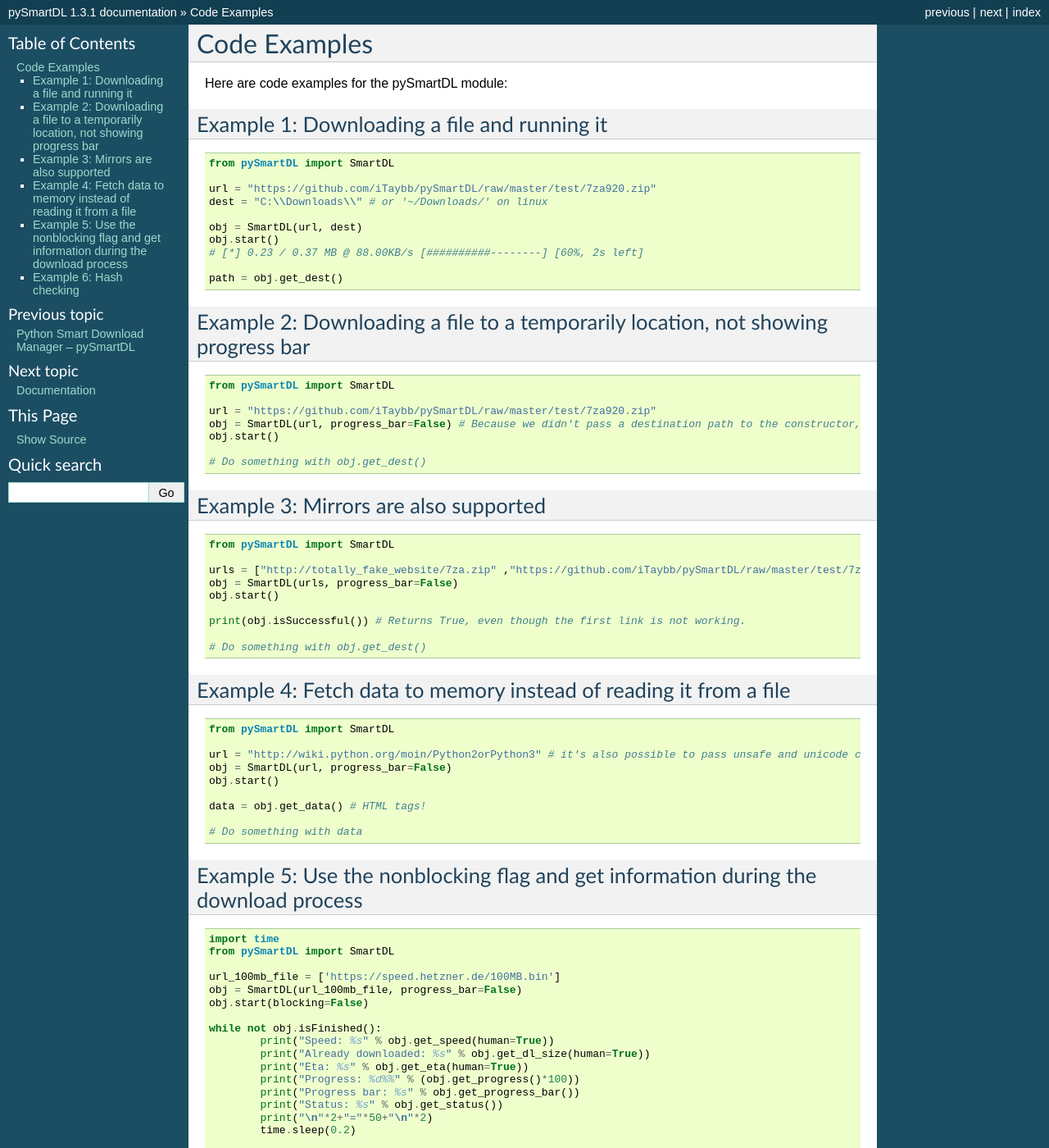
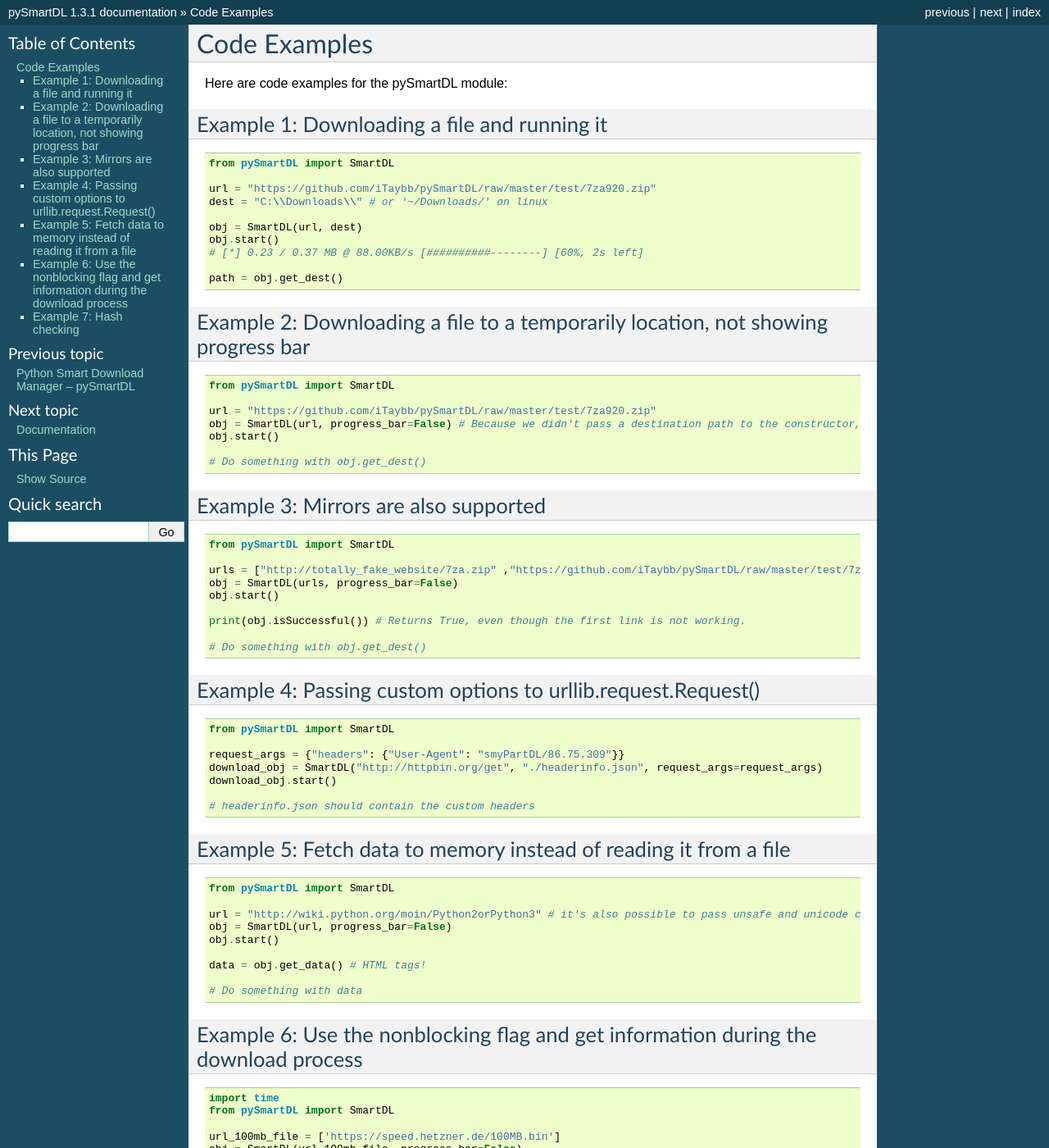
Before and after one commit to iTaybb/pySmartDL, a Sphinx documentation site: the page built from docs/examples.rst, in a window 1280 px wide and 1400 px high. Shown: the whole window at 82% size. Built offline with Sphinx 7.4.7, drawn with Linux system fonts in a browser that asks for light colours; some of the changed text lies outside the part shown.

Commit message:
Update docs

```diff
--- a/docs/examples.rst
+++ b/docs/examples.rst
@@ -46,8 +46,22 @@ Example 3: Mirrors are also supported
 
 	# Do something with obj.get_dest()
 
+=============================================================
+Example 4: Passing custom options to urllib.request.Request()
+=============================================================
+::
+
+	from pySmartDL import SmartDL
+
+	request_args = {"headers": {"User-Agent": "smyPartDL/86.75.309"}}
+	download_obj = SmartDL("http://httpbin.org/get", "./headerinfo.json", request_args=request_args)
+	download_obj.start()
+
+	# headerinfo.json should contain the custom headers
+
+
 ==================================================================
-Example 4: Fetch data to memory instead of reading it from a file
+Example 5: Fetch data to memory instead of reading it from a file
 ==================================================================
 ::
 
@@ -62,7 +76,7 @@ Example 4: Fetch data to memory instead of reading it from a file
 	# Do something with data
 
 ====================================================================================
-Example 5: Use the nonblocking flag and get information during the download process
+Example 6: Use the nonblocking flag and get information during the download process
 ====================================================================================
 ::
 
@@ -98,7 +112,7 @@ Example 5: Use the nonblocking flag and get information during the download proc
 	# Do something with obj.get_dest()
 
 =========================
-Example 6: Hash checking
+Example 7: Hash checking
 =========================
 
 Example with passing `blocking=True` to `obj.start()`::
--- a/docs/index.rst
+++ b/docs/index.rst
@@ -14,6 +14,7 @@ Python Smart Download Manager -- pySmartDL
 * Speed limiting feature.
 * Hash checking.
 * Non-blocking, shows progress bar, download speed and eta.
+* Full support for proxies, custom headers, and more
 * Python 3 Support
 
 =============
```
Also changed, not shown: other parts of docs/index.rst (+1 -1 lines).
